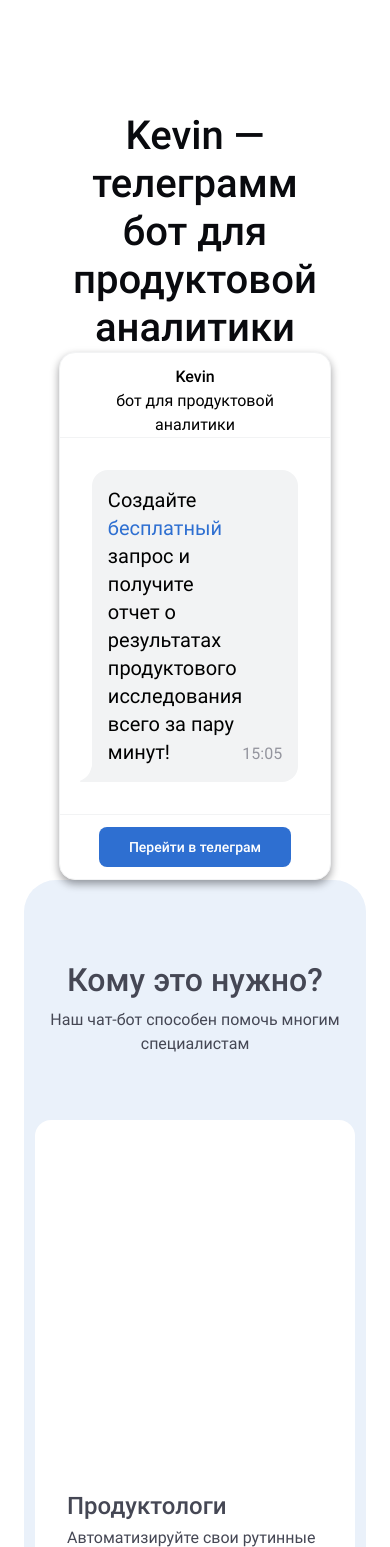
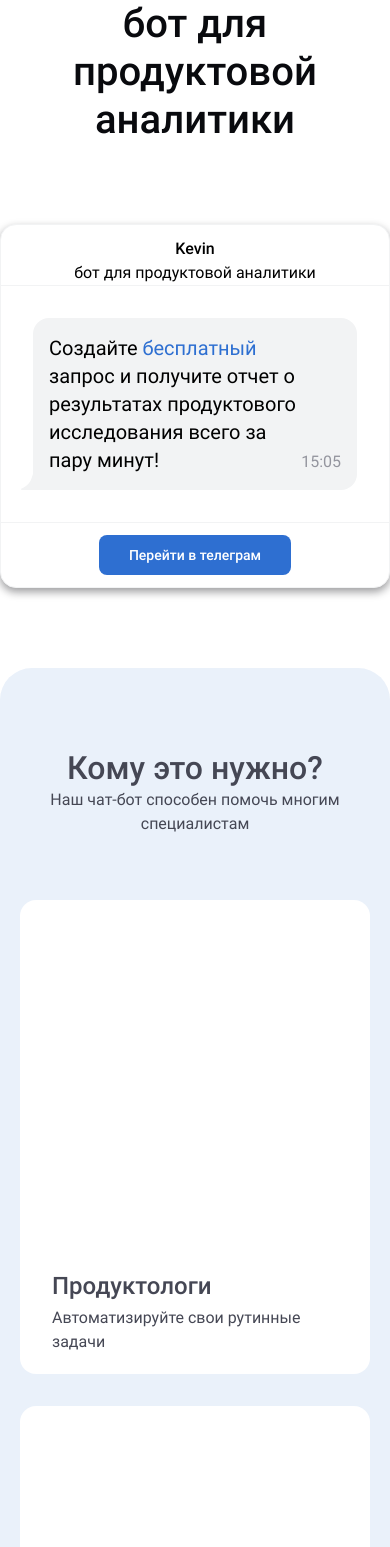
Before and after one commit to n1ckwhite/Kevin, a Next.js app: page / in a window 390 px wide. Shown: the part 201-1748 px from the top of the page. Built offline with nearby package versions, Linux system fonts and the light colour scheme.

Commit message:
feat(kevin): правка

```diff
--- a/src/app/components/Footer/Footer.module.css
+++ b/src/app/components/Footer/Footer.module.css
@@ -32,10 +32,9 @@
   }
   .menu {
     flex-direction: column;
+    align-items: stretch;
   }
 }
-
-
 
 @media screen and (max-width: 425px) {
   .footer {
--- a/src/app/components/Helper/Helper.module.css
+++ b/src/app/components/Helper/Helper.module.css
@@ -4,11 +4,6 @@
   background-color: #EAF1FA;
   border-radius: 32px;
   box-sizing: border-box;
-  display: flex;
-  flex-direction: column;
-  align-items: center;
-  align-content: center;
-  justify-content: center;
 }
 
 .helper__wrapper {
@@ -18,17 +13,23 @@
 
 .frame {
   margin: 0;
-  display: flex;
-  flex-direction: column;
-  align-items: center;
   gap: 8px;
   padding-bottom: 64px;
   box-sizing: border-box;
 }
 
+@media (max-width: 900px) {
+  .helper__wrapper {
+    padding: 80px 0;
+  }
+}
+
 @media (max-width: 700px) {
   .helper__wrapper {
     padding: 80px 20px;
+  }
+  .helper {
+    margin: 0;
   }
 }
 @media (max-width: 360px) {
--- a/src/app/components/Kevin/Kevin.module.css
+++ b/src/app/components/Kevin/Kevin.module.css
@@ -5,7 +5,16 @@
 
 .wrapper__scroll {
   display: flex;
+  flex-direction: column;
+  gap: 144px;
   align-items: center;
-  justify-content: center;
-  flex-direction: column;
 }
+
+@media screen and (max-width: 900px) {
+  .wrapper {
+    padding: 80px 0;
+  }
+  .wrapper__scroll {
+    gap: 80px;
+  }
+}
--- a/src/app/components/Kevin/Kevin.tsx
+++ b/src/app/components/Kevin/Kevin.tsx
@@ -1,4 +1,6 @@
-import { FC } from "react"
+import {
+  FC,
+} from "react"
 
 import { KevinMessage } from "./components/KevinMessage"
 import { KevinTitle } from "./components/KevinTitle"
@@ -10,6 +12,5 @@
       <KevinTitle />
       <KevinMessage />
     </div>
-
   </div>
 )
--- a/src/app/components/Kevin/components/KevinMessage/KevinMessage.module.css
+++ b/src/app/components/Kevin/components/KevinMessage/KevinMessage.module.css
@@ -68,3 +68,9 @@
   font: var(--typography-big-text-regular);
   color: var(--gradation-text-icons-basic-quaternary-color);
 }
+
+@media screen and (max-width: 900px) {
+  .message {
+    width: 100%;
+  }
+}
--- a/src/app/components/Kevin/components/KevinMessage/KevinMessage.tsx
+++ b/src/app/components/Kevin/components/KevinMessage/KevinMessage.tsx
@@ -37,7 +37,6 @@
               fill="#F2F3F4"
             />
           </svg>
-
         </div>
       </div>
     </div>
--- a/src/app/components/Label/Label.module.css
+++ b/src/app/components/Label/Label.module.css
@@ -34,5 +34,6 @@
     padding: 8px;
     height: 40px;
     box-shadow: none;
+    max-width: 100%;
   }
 }
--- a/src/app/layout.tsx
+++ b/src/app/layout.tsx
@@ -13,7 +13,9 @@
   children: ReactNode;
 }>) => (
   <html lang="ru">
-    <body>{children}</body>
+    <body>
+      {children}
+    </body>
   </html>
 )
 
```
Also changed, not shown: src/app/components/Kevin/components/KevinTitle/KevinTitle.module.css (line endings or trailing spaces).
